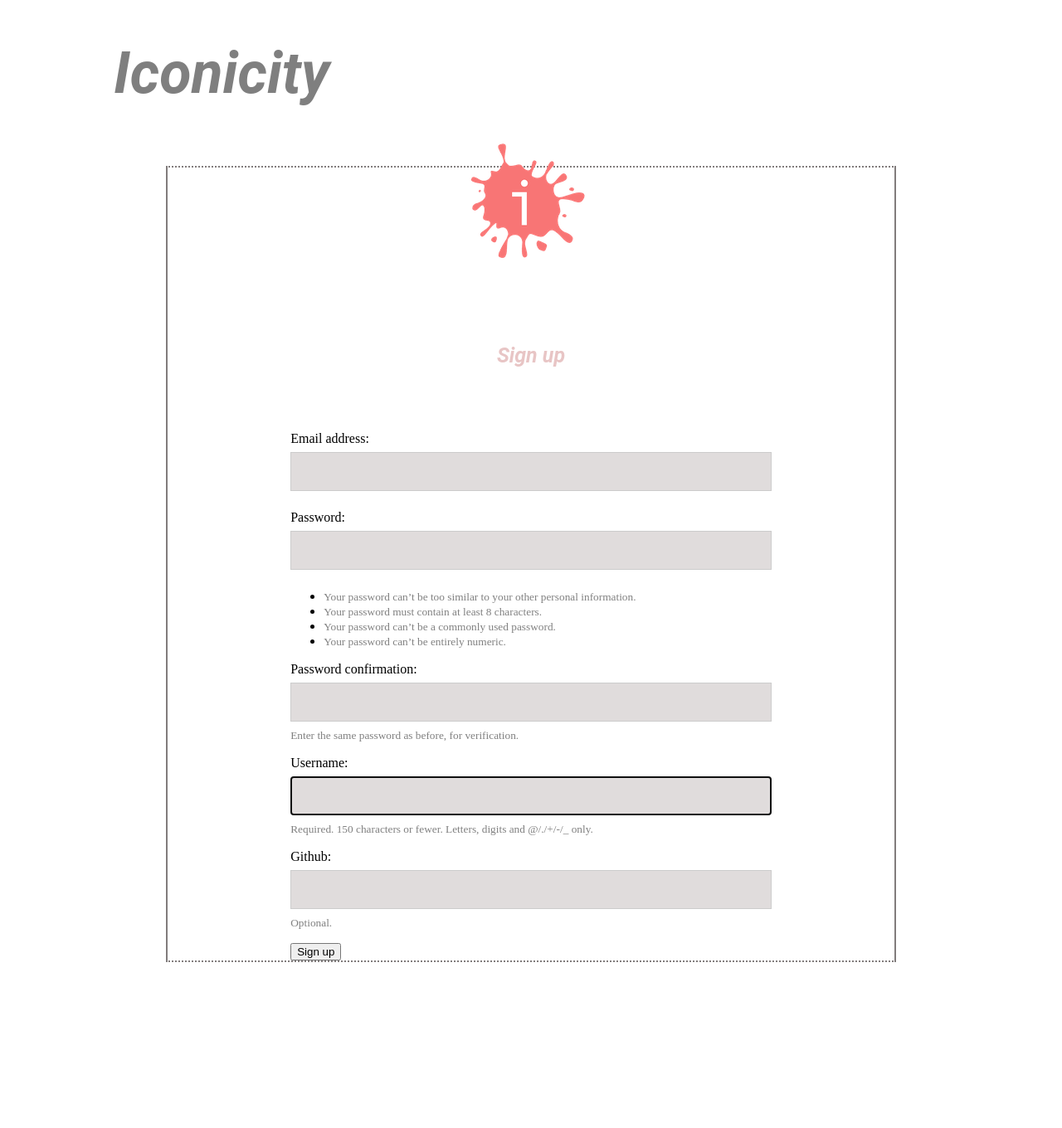
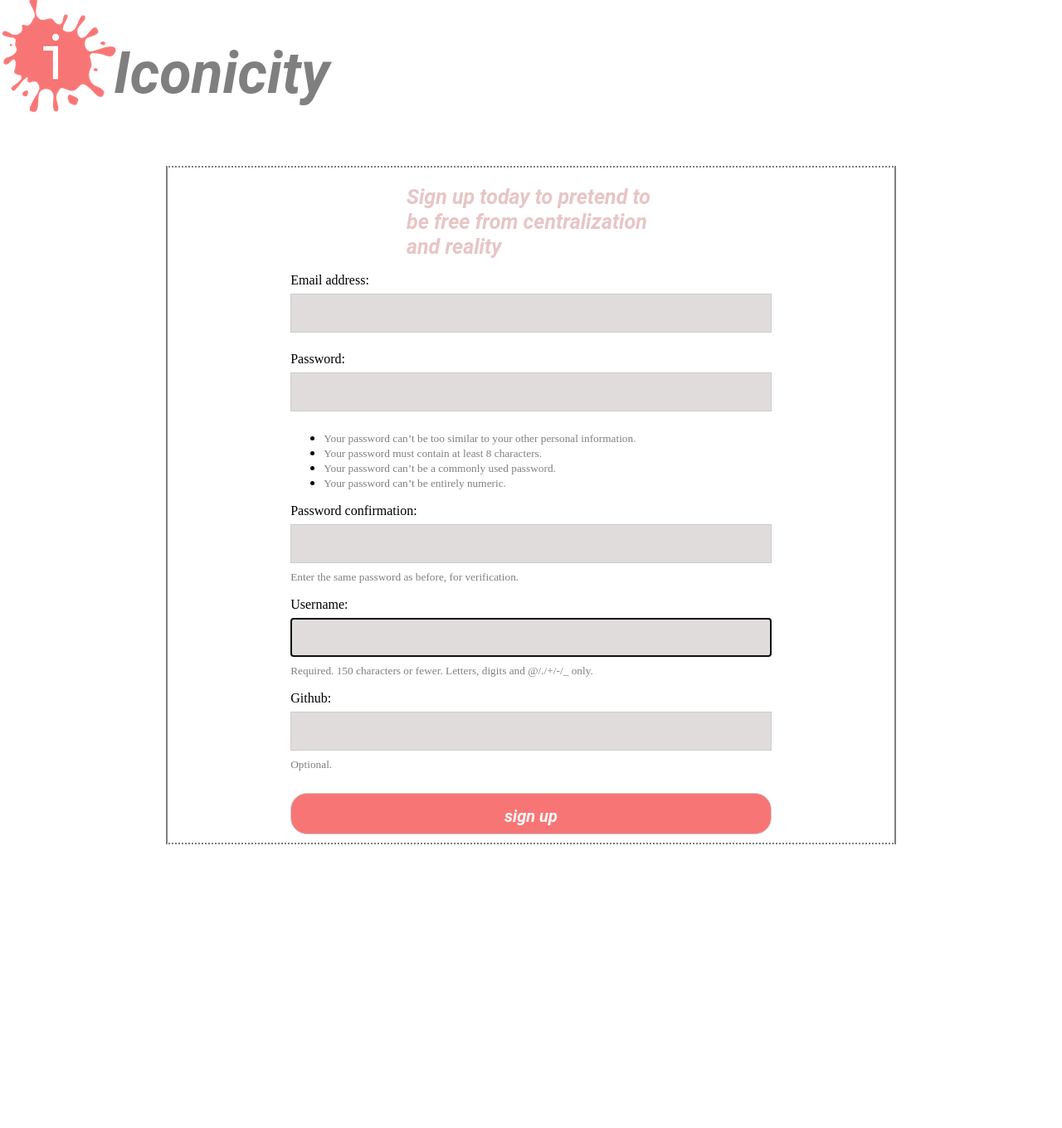
Before and after one commit to TeamNotFound-group-cmput404-project/project, a Django app: page /signup in a window 1280 px wide. Shown: the whole page at 83% size. After the commit the page ends 1018 px from the top, so only its background shows below. Run offline with Django 3.2, Linux system fonts and the light colour scheme.

Commit message:
add CSS to sign up

```diff
--- a/Iconicity/static/css/signup-page.css
+++ b/Iconicity/static/css/signup-page.css
@@ -46,6 +46,12 @@ color: rgba(0, 0, 0, 0.5);
 height: 150px;
 
 }
+small{
+color:gray;
+}
+#error{
+color:red;
+}
 input{
 width: 100%;
 padding: 15px 16px;
@@ -59,7 +65,7 @@ input{
 }
 
 
-#sign-in {
+#signup{
 width:100%;
 margin:10px 0;
 display:inline-block;
--- a/Iconicity/templates/Iconicity/base.html
+++ /dev/null
@@ -1 +0,0 @@
-{% block content %} {% endblock %}
--- a/Iconicity/templates/Iconicity/signup.html
+++ b/Iconicity/templates/Iconicity/signup.html
@@ -4,27 +4,30 @@
   <head>
     <meta charset="UTF-8">
     <meta name="viewport" content="width=device-width, initial-scale=1">
-    <link rel="stylesheet" type="text/css" href = "{% static 'css/signup-page.css' %}"></head>
-    <div class = "header">
-      <h2 id="logo-img" alt="Logo image"></h1>
-      <h1>Iconicity</h1>
-    </div>
-<h2>Sign up</h2>
+    <link rel="stylesheet" type  = "text/css"
+    href = "{% static 'css/signup-page.css' %}">
+    <h1 id="signup-header">Iconicity</h1>
+    <h1 id="logo-img" alt="Logo image"></h1>
+    <h2>Sign up today to pretend to be free from centralization and reality</h2>
+  </head>
+<body>
   <form method="post">
     {% csrf_token %}
     {% for field in form %}
       <p>
-        {{ field.label_tag }}<br>
-        {{ field }}
-        {% if field.help_text %}
-          <small style="color: grey">{{ field.help_text }}</small>
-        {% endif %}
+        {{ field.label_tag }}<br>{{ field }}
+        <small>{{ field.help_text }}</small>
         {% for error in field.errors %}
-          <p style="color: red">{{ error }}</p>
+          <div class = "error">{{ error }}</div>
         {% endfor %}
       </p>
     {% endfor %}
-    <button type="submit">Sign up</button>
+    <div class = "button">
+    <input type="submit" id  = "signup" value = "sign up"></input>
+    </div>
   </form>
 
+
+</body>
+
 </html>
```
Also changed, not shown: 2 other files. Lines whose indentation alone changed are shown as unchanged.
